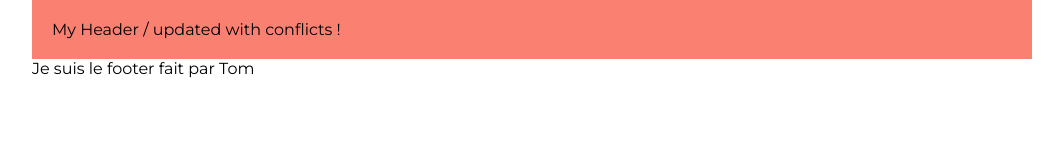
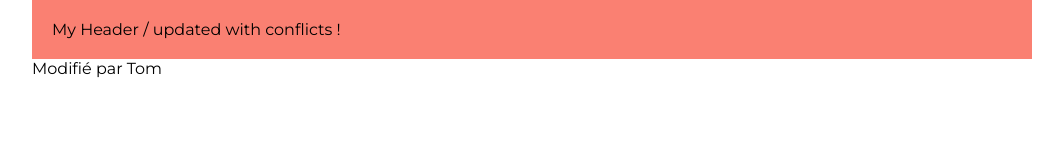
Before and after one commit to BastienLairis/demo-git-github, a React (Vite) app: page / in a window 1280 px wide. Shown: the top 160 px of the page, without its empty margins (108-1171 px from the left). Built offline with nearby package versions, Linux system fonts and the light colour scheme.

Commit message:
Updated Footer on tom-footer branch

```diff
--- a/src/components/Footer.jsx
+++ b/src/components/Footer.jsx
@@ -1,5 +1,5 @@
 const Footer = () => {
-  return <div>Je suis le footer fait par Tom</div>;
+  return <footer>Modifié par Tom</footer>;
 };
 
 export default Footer;
```
